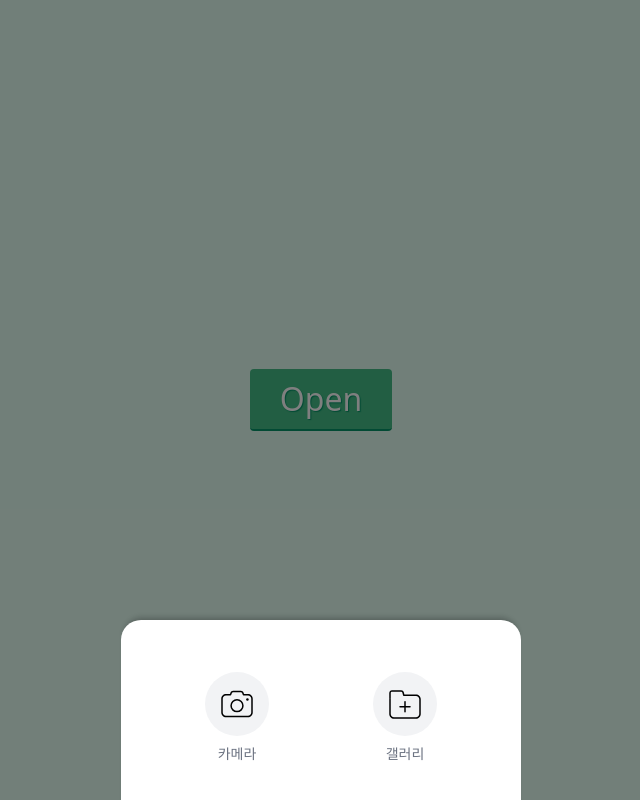
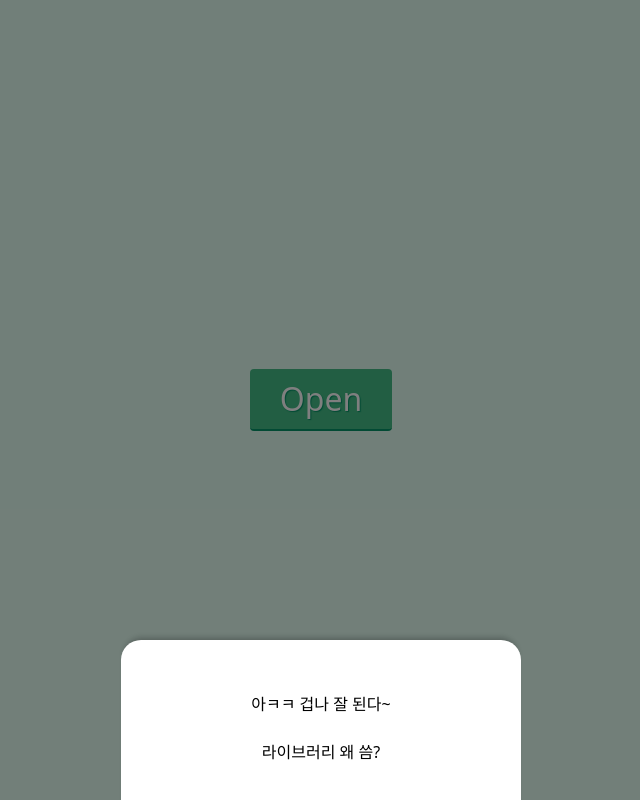
Before and after one commit to ju-nong/bottom-sheet, a Nuxt app: page / in a window 1280 px wide. Both pictures are taken after a click on the button "Open". Shown: the whole page, without its empty margins (319-959 px from the left). Built offline with nearby package versions, Linux system fonts and the light colour scheme.

Commit message:
feat : 이미지 제거

```diff
--- a/app.vue
+++ b/app.vue
@@ -43,19 +43,13 @@
         Open
     </button>
     <BottomSheet :show="show" @close="show = false">
-        <div class="flex pt-3 pb-9 justify-center gap-x-[104px]">
-            <div class="flex flex-col items-center cursor-pointer">
-                <button type="button">
-                    <img src="/images/icon-camera.svg" alt="" />
-                </button>
-                <span class="text-sm text-gray-500 mt-2">카메라</span>
-            </div>
-            <div class="flex flex-col items-center cursor-pointer">
-                <button type="button">
-                    <img src="/images/icon-gallery.svg" alt="" />
-                </button>
-                <span class="text-sm text-gray-500 mt-2">갤러리</span>
-            </div>
+        <div class="flex pt-3 pb-9 items-center justify-center text-center">
+            아ㅋㅋ 겁나 잘 된다~
+
+            <br />
+            <br />
+
+            라이브러리 왜 씀?
         </div>
     </BottomSheet>
 </template>
```
Also changed, not shown: public/images/icon-camera.svg (deleted), public/images/icon-gallery.svg (deleted).
